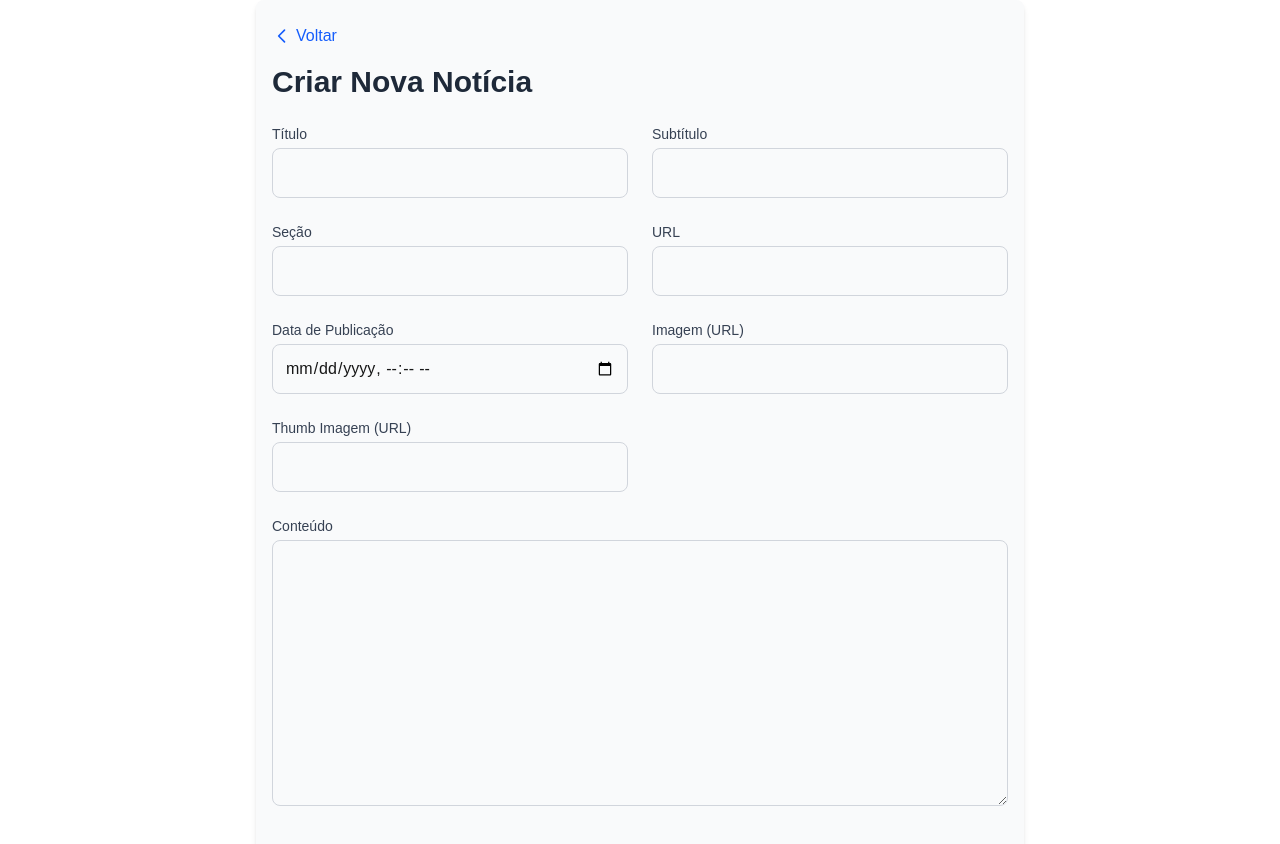
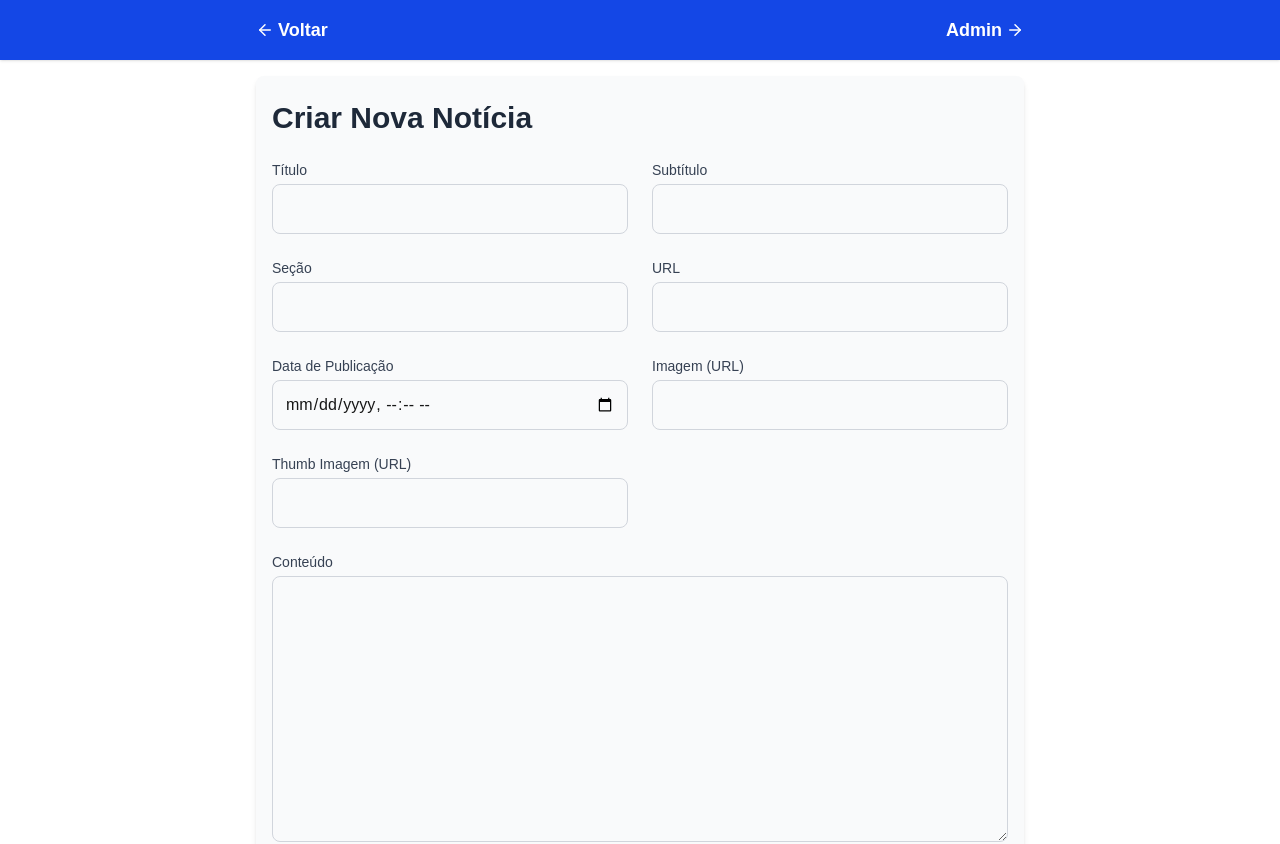
Before and after one commit to jessicacarolina/news-estadao-frontend, a Next.js app: page /admin/news/create in a window 1280 px wide. Shown: the top 844 px of the page. Built offline with nearby package versions, Linux system fonts and the light colour scheme.

Commit message:
Creating header and improving layout

```diff
--- a/src/app/[slug]/page.tsx
+++ b/src/app/[slug]/page.tsx
@@ -26,7 +26,7 @@ export default function NewsDetail({ params }: { params: { slug: string } }) {
   });
 
   return (
-    <div className="max-w-3xl w-full mx-auto px-4 sm:px-6 py-10">
+    <div className="max-w-3xl w-full mx-auto min-w-[375px] px-4 sm:px-6 py-10">
       <p className="text-blue-600 text-xs font-bold uppercase text-start mb-6">
         {news.section}
       </p>
--- a/src/app/admin/news/page.tsx
+++ b/src/app/admin/news/page.tsx
@@ -36,7 +36,7 @@ export default function AdminNewsPage() {
   }, [currentPage]);
 
   return (
-    <div className="flex flex-col items-center justify-start min-h-screen p-8 pb-20 gap-8 sm:p-20 font-[family-name:var(--font-geist-sans)]">
+    <div className="flex flex-col w-full mx-auto min-w-[375px] items-center justify-start min-h-screen pb-20 gap-2 p-2 font-[family-name:var(--font-geist-sans)]">
       <AdminNewsHeader />
 
       <div className="w-full max-w-4xl">
--- a/src/app/layout.tsx
+++ b/src/app/layout.tsx
@@ -1,6 +1,7 @@
 import type { Metadata } from "next";
 import { Geist, Geist_Mono } from "next/font/google";
 import "./globals.css";
+import { Header } from "@/components/Header"; // ← aqui está a mudança
 
 const geistSans = Geist({
   variable: "--font-geist-sans",
@@ -23,11 +24,12 @@ export default function RootLayout({
   children: React.ReactNode;
 }>) {
   return (
-    <html lang="en">
+    <html lang="pt-BR">
       <body
         className={`${geistSans.variable} ${geistMono.variable} antialiased`}
       >
-        {children}
+        <Header />
+        <main>{children}</main>
       </body>
     </html>
   );
--- a/src/components/AdminNewsHeader.tsx
+++ b/src/components/AdminNewsHeader.tsx
@@ -2,13 +2,13 @@ import Link from 'next/link';
 
 export default function AdminNewsHeader() {
   return (
-    <div className="px-4 sm:px-6 lg:px-8 py-6 bg-gray-50 shadow-md rounded-lg mb-6 flex flex-col sm:flex-row items-center justify-between md:gap-10">
-      <h2 className="text-3xl font-bold text-gray-900 mb-4 sm:mb-0 sm:text-4xl">
+    <div className="px-4 sm:px- lg:px-6 py-6 bg-gray-50 shadow-md rounded-lg mb-2 flex flex-col sm:flex-row items-center justify-between sm:gap-4 md:gap-10">
+      <h2 className="text-2xl font-bold text-gray-900 mb-4 sm:mb-0 md:text-4xl">
         Administração de Notícias
       </h2>
       <Link
         href="/admin/news/create"
-        className="mt-4 sm:mt-0 bg-blue-600 text-white px-6 py-3 rounded-lg font-semibold text-lg shadow-md hover:bg-blue-700 transition-all duration-300 transform hover:scale-105"
+        className="mt-4 sm:mt-0 bg-blue-600 text-white px-4 py-2 rounded-lg font-semibold text-lg shadow-md hover:bg-blue-700 transition-all duration-300 transform hover:scale-105"
       >
         Nova Notícia
       </Link>
--- /dev/null
+++ b/src/components/Header.tsx
@@ -0,0 +1,49 @@
+"use client";
+
+import { usePathname, useRouter } from "next/navigation";
+import Link from "next/link";
+import { ArrowLeft, ArrowRight } from "lucide-react";
+
+export function Header() {
+  const pathname = usePathname();
+  const router = useRouter();
+
+  let showBackButton = false;
+  let backTo = "/";
+
+  if (pathname?.startsWith("/admin/news/create") || pathname?.startsWith("/admin/news/update")) {
+    showBackButton = true;
+    backTo = "/admin/news";
+  } else if (pathname !== "/") {
+    showBackButton = true;
+    backTo = "/";
+  }
+
+  return (
+    <header className="bg-blue-700 text-white py-4 shadow-sm w-full mx-auto min-w-[375px]">
+      <div className="w-[90%] md:w-[60%] mx-auto flex items-center justify-between">
+        <div className="flex items-center gap-4">
+          {showBackButton ? (
+            <button
+              onClick={() => router.push(backTo)}
+              className="flex items-center gap-1 hover:underline transition-all text-lg font-bold"
+            >
+              <ArrowLeft size={18} />
+              Voltar
+            </button>
+          ) : (
+            <h1 className="text-2xl font-bold">Estadão News</h1>
+          )}
+        </div>
+
+        <Link
+          href="/admin/news"
+          className="flex items-center gap-1 hover:underline transition-all text-lg font-bold"
+        >
+          Admin
+          <ArrowRight size={18} />
+        </Link>
+      </div>
+    </header>
+  );
+}
--- a/src/components/NewsForm.tsx
+++ b/src/components/NewsForm.tsx
@@ -67,17 +67,7 @@ export default function NewsForm({ initialData = {} as NewsData, onSubmit, isEdi
   };
 
   return (
-    <div className="w-full md:w-[60%] mx-auto px-4 py-6 bg-gray-50 shadow-md rounded-lg">
-      <button
-        onClick={() => router.push('/admin/news')}
-        className="mb-4 flex items-center text-blue-600 hover:text-blue-800 transition-colors cursor-pointer"
-      >
-        <svg xmlns="http://www.w3.org/2000/svg" className="h-5 w-5 mr-1" fill="none" viewBox="0 0 24 24" stroke="currentColor">
-          <path strokeLinecap="round" strokeLinejoin="round" strokeWidth={2} d="M15 19l-7-7 7-7" />
-        </svg>
-        Voltar
-      </button>
-
+    <div className="w-full md:w-[60%] mx-auto px-4 py-6 bg-gray-50 shadow-md rounded-lg mt-4">
       <h2 className="text-3xl font-bold text-gray-800 mb-6">
         {isEditing ? 'Editar Notícia' : 'Criar Nova Notícia'}
       </h2>
```
